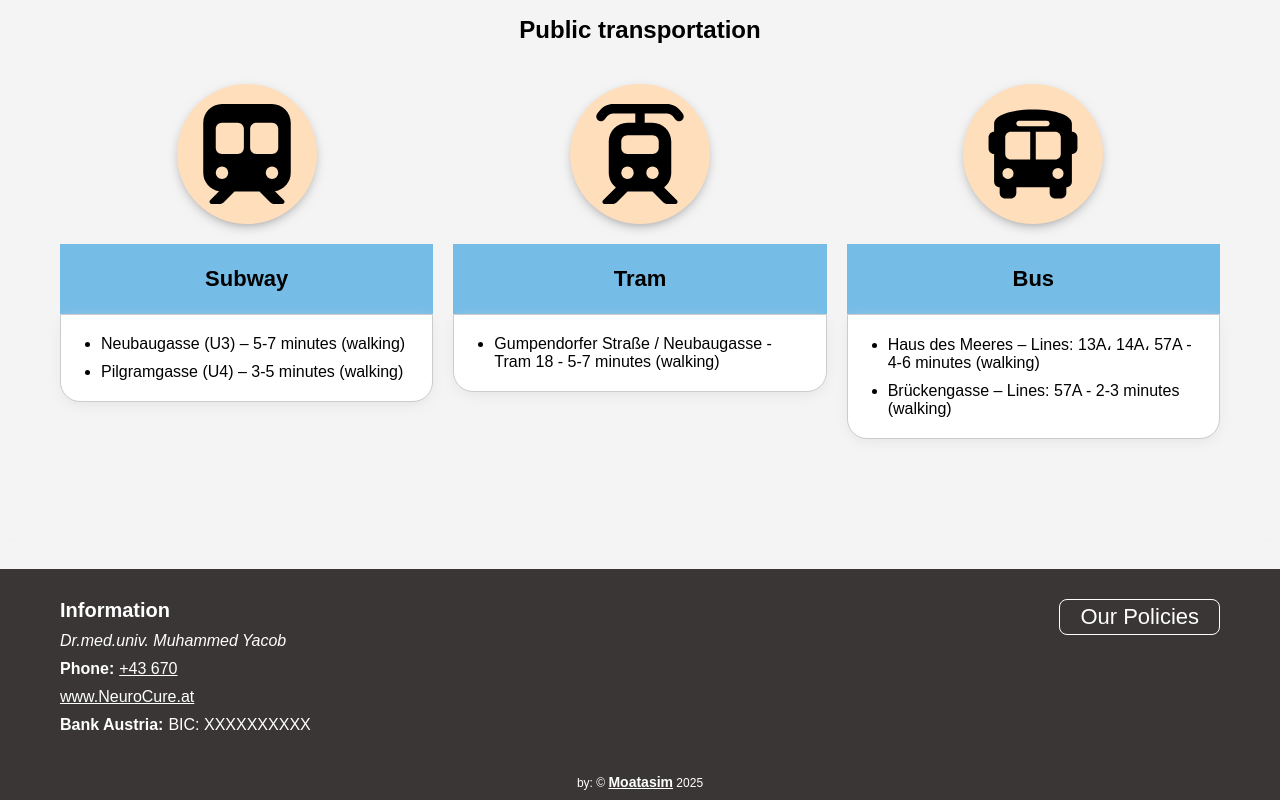
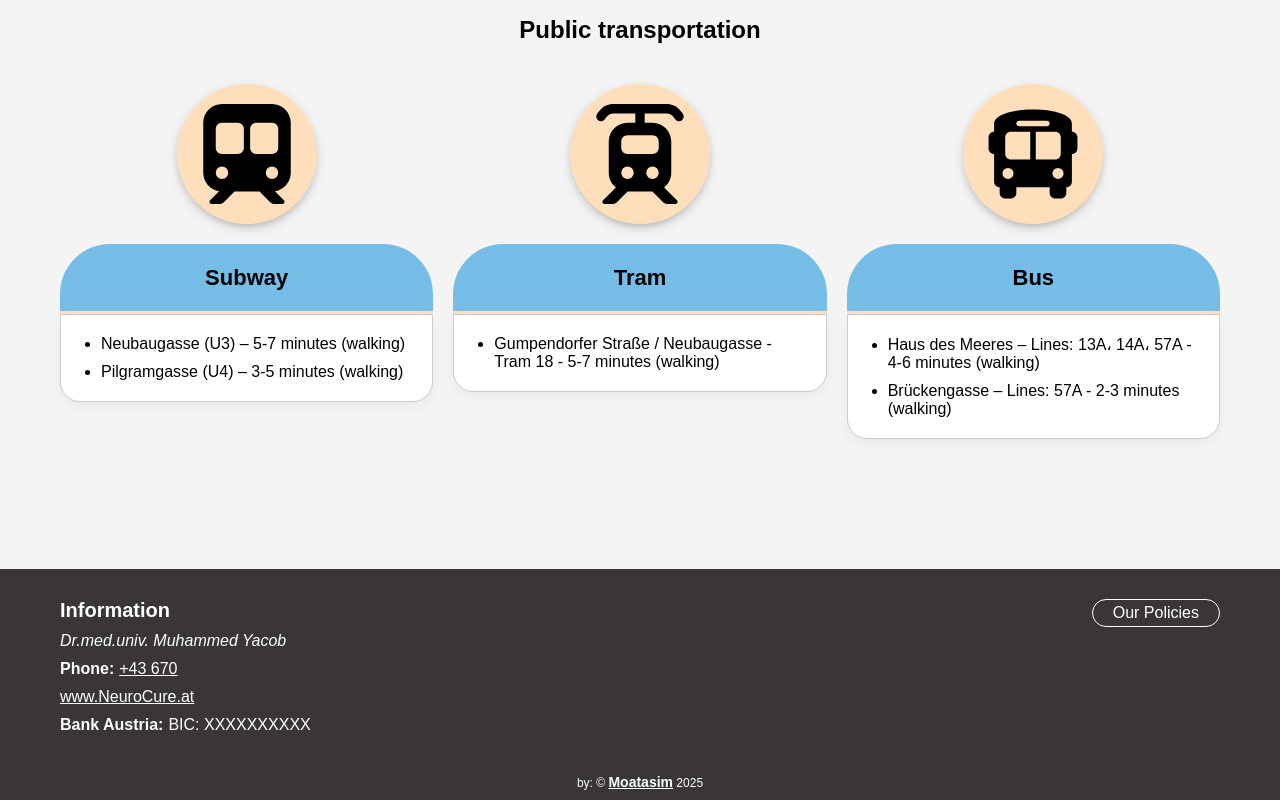
Before and after one commit to MtsmAshraf/neurocure, a Next.js app: page /en/contact in a window 1280 px wide. Shown: the part 1497-2297 px from the top of the page. Built offline with nearby package versions, Linux system fonts and the light colour scheme.

Commit message:
added transportation options translations

```diff
--- a/messages/ar.json
+++ b/messages/ar.json
@@ -448,6 +448,29 @@
         }
       },
       "ViewButton": "عرض"
+    },
+    "Directions": {
+      "Heading": "وسائل النقل العامة",
+      "0": {
+        "H2": "المترو",
+        "Ul": {
+          "0": "Neubaugasse (U3) – على بُعد 5-7 دقائق سيرًا على الأقدام",
+          "1": "Pilgramgasse (U4) – على بُعد 3-5 دقائق سيرًا على الأقدام"
+        }
+      },
+      "1": {
+        "H2": "الترام",
+        "Ul": {
+          "0": "Gumpendorfer Straße / Neubaugasse - ترام 18 - على بُعد 5-7 دقائق سيرًا على الأقدام"
+        }
+      },
+      "2": {
+        "H2": "الحافلة",
+        "Ul": {
+          "0": "Haus des Meeres – الخطوط: 13A، 14A، 57A - على بُعد 4-6 دقائق سيرًا على الأقدام",
+          "1": "Brückengasse – الخط: 57A - على بُعد 2-3 دقائق سيرًا على الأقدام"
+        }
+      }
     }
   }
 }
--- a/messages/de.json
+++ b/messages/de.json
@@ -449,6 +449,29 @@
         }
       },
       "ViewButton": "Ansehen"
+    },
+    "Directions": {
+      "Heading": "Öffentliche Verkehrsmittel",
+      "0": {
+        "H2": "U-Bahn",
+        "Ul": {
+          "0": "Neubaugasse (U3) – 5–7 Minuten zu Fuß",
+          "1": "Pilgramgasse (U4) – 3–5 Minuten zu Fuß"
+        }
+      },
+      "1": {
+        "H2": "Straßenbahn",
+        "Ul": {
+          "0": "Gumpendorfer Straße / Neubaugasse – Linie 18 – 5–7 Minuten zu Fuß"
+        }
+      },
+      "2": {
+        "H2": "Bus",
+        "Ul": {
+          "0": "Haus des Meeres – Linien: 13A, 14A, 57A – 4–6 Minuten zu Fuß",
+          "1": "Brückengasse – Linie: 57A – 2–3 Minuten zu Fuß"
+        }
+      }
     }
   }
 }
--- a/messages/en.json
+++ b/messages/en.json
@@ -449,6 +449,29 @@
         }
       },
       "ViewButton": "View"
+    },
+    "Directions": {
+      "Heading": "Public transportation",
+      "0": {
+        "H2": "Subway",
+        "Ul": {
+          "0": "Neubaugasse (U3) – 5-7 minutes (walking)",
+          "1": "Pilgramgasse (U4) – 3-5 minutes (walking)"
+        }
+      },
+      "1": {
+        "H2": "Tram",
+        "Ul": {
+          "0": "Gumpendorfer Straße / Neubaugasse - Tram 18 - 5-7 minutes (walking)"
+        }
+      },
+      "2": {
+        "H2": "Bus",
+        "Ul": {
+          "0": "Haus des Meeres – Lines: 13A، 14A، 57A - 4-6 minutes (walking)",
+          "1": "Brückengasse – Lines: 57A - 2-3 minutes (walking)"
+        }
+      }
     }
   }
 }
--- a/src/components/Contact/Contact.tsx
+++ b/src/components/Contact/Contact.tsx
@@ -130,20 +130,30 @@ const Contact = ({
             </div>
             <div className={styles.directions}>
                 <h2>
-                    Public transportation
+                    {
+                        t("Directions.Heading")
+                    }
                 </h2>
                 <div className={styles.wrapper}>
                     <div className={styles.method}>
                         <div className={styles.methodImg}>
                             <FontAwesomeIcon icon={faTrainSubway} />
                         </div>
-                        <h3>Subway</h3>
+                        <h3>
+                            {
+                                t("Directions.0.H2")
+                            }
+                        </h3>
                         <ul>
                             <li>
-                                Neubaugasse (U3) – 5-7 minutes (walking)
+                                {
+                                    t("Directions.0.Ul.0")
+                                }
                             </li>
                             <li>
-                                Pilgramgasse (U4) – 3-5 minutes (walking)
+                                {
+                                    t("Directions.0.Ul.1")
+                                }
                             </li>
                         </ul>
                     </div>
@@ -151,10 +161,16 @@ const Contact = ({
                         <div className={styles.methodImg}>
                             <FontAwesomeIcon icon={faTrainTram} />
                         </div>
-                        <h3>Tram</h3>
+                        <h3>
+                            {
+                                t("Directions.1.H2")
+                            }
+                        </h3>
                         <ul>
                             <li>
-                                Gumpendorfer Straße / Neubaugasse - Tram 18 - 5-7 minutes (walking)
+                                {
+                                    t("Directions.1.Ul.0")
+                                }
                             </li>
                         </ul>
                     </div>
@@ -162,13 +178,21 @@ const Contact = ({
                         <div className={styles.methodImg}>
                             <FontAwesomeIcon icon={faBus} />
                         </div>
-                        <h3>Bus</h3>
+                        <h3>
+                            {
+                                t("Directions.2.H2")
+                            }
+                        </h3>
                         <ul>
                             <li>
-                                Haus des Meeres – Lines: 13A، 14A، 57A - 4-6 minutes (walking)
+                                {
+                                    t("Directions.2.Ul.0")
+                                }
                             </li>
                             <li>
-                                Brückengasse – Lines: 57A - 2-3 minutes (walking)
+                                {
+                                    t("Directions.2.Ul.1")
+                                }
                             </li>
                         </ul>
                     </div>
--- a/src/components/Contact/contact.module.css
+++ b/src/components/Contact/contact.module.css
@@ -205,6 +205,8 @@
     align-items: center;
     justify-content: center;
     font-size: 22px;
+    border-radius: 50px 50px 0px 0px;
+    border-bottom: 3px solid var(--sec-color);
 }
 .contact > div:nth-child(2) .directions .wrapper ul{
     padding: 20px 20px 10px 40px;
@@ -213,6 +215,10 @@
     border-radius: 0px 0px 20px 20px;
     border: 1px solid #ccc;
     box-shadow: var(--main-shadow);
+}
+
+.contact.ar > div:nth-child(2) .directions .wrapper ul{
+    padding: 20px 40px 10px 20px;
 }
 .contact > div:nth-child(2) .directions .wrapper ul li{
     color: #000;
--- a/src/components/Footer/footer.module.css
+++ b/src/components/Footer/footer.module.css
@@ -68,11 +68,10 @@
 .footer > :nth-child(2) .pages > div a{
     padding: 4px 20px;
     width: fit-content;
-    border-radius: 8px;
+    border-radius: 30px;
     background-color: transparent;
     color: #fff;
     border: 1px solid #fff;
-    font-size: 22px;
 }
 .footer > :nth-child(2) .pages > div a:hover{
     background-image: var(--main-gradient);
```
